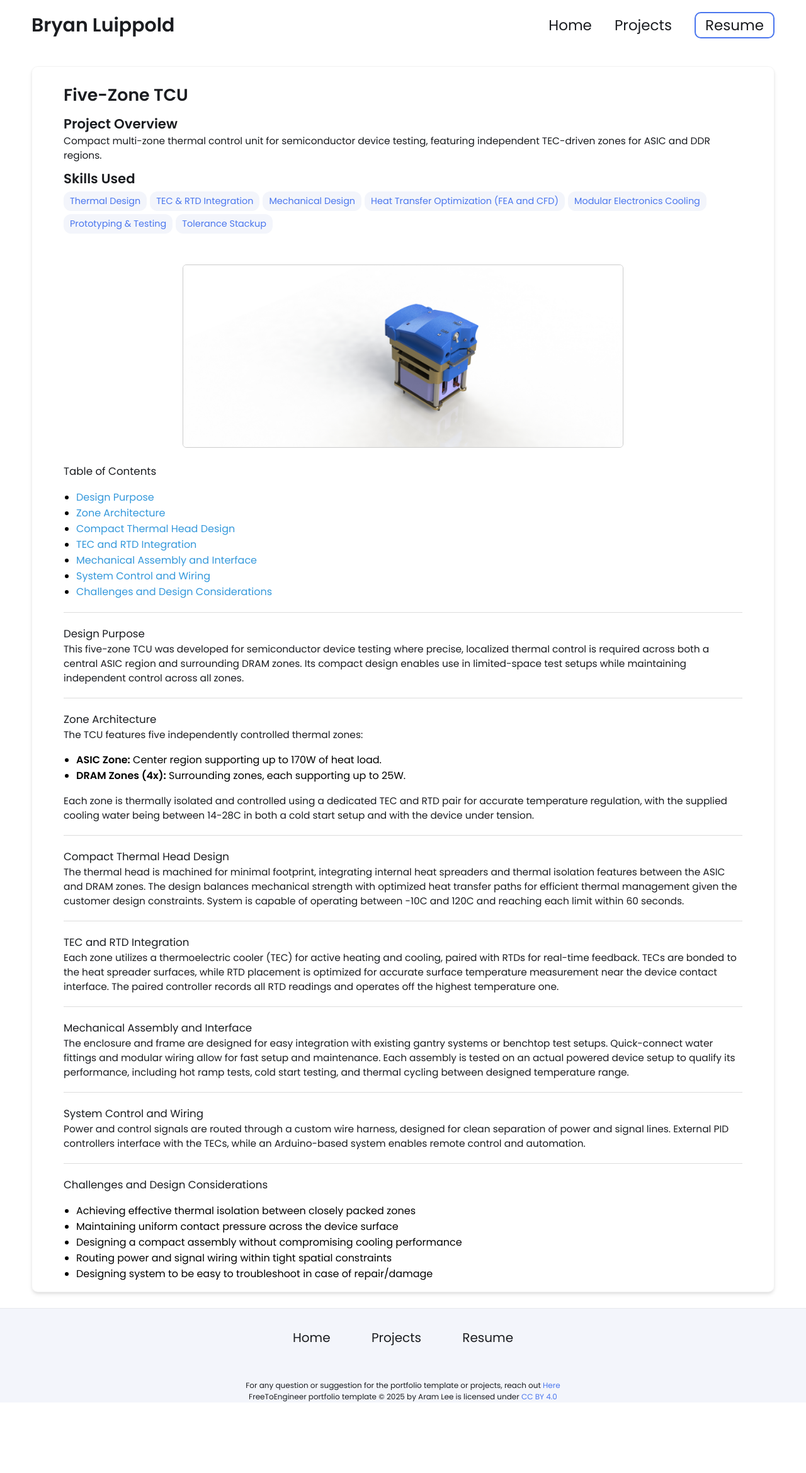
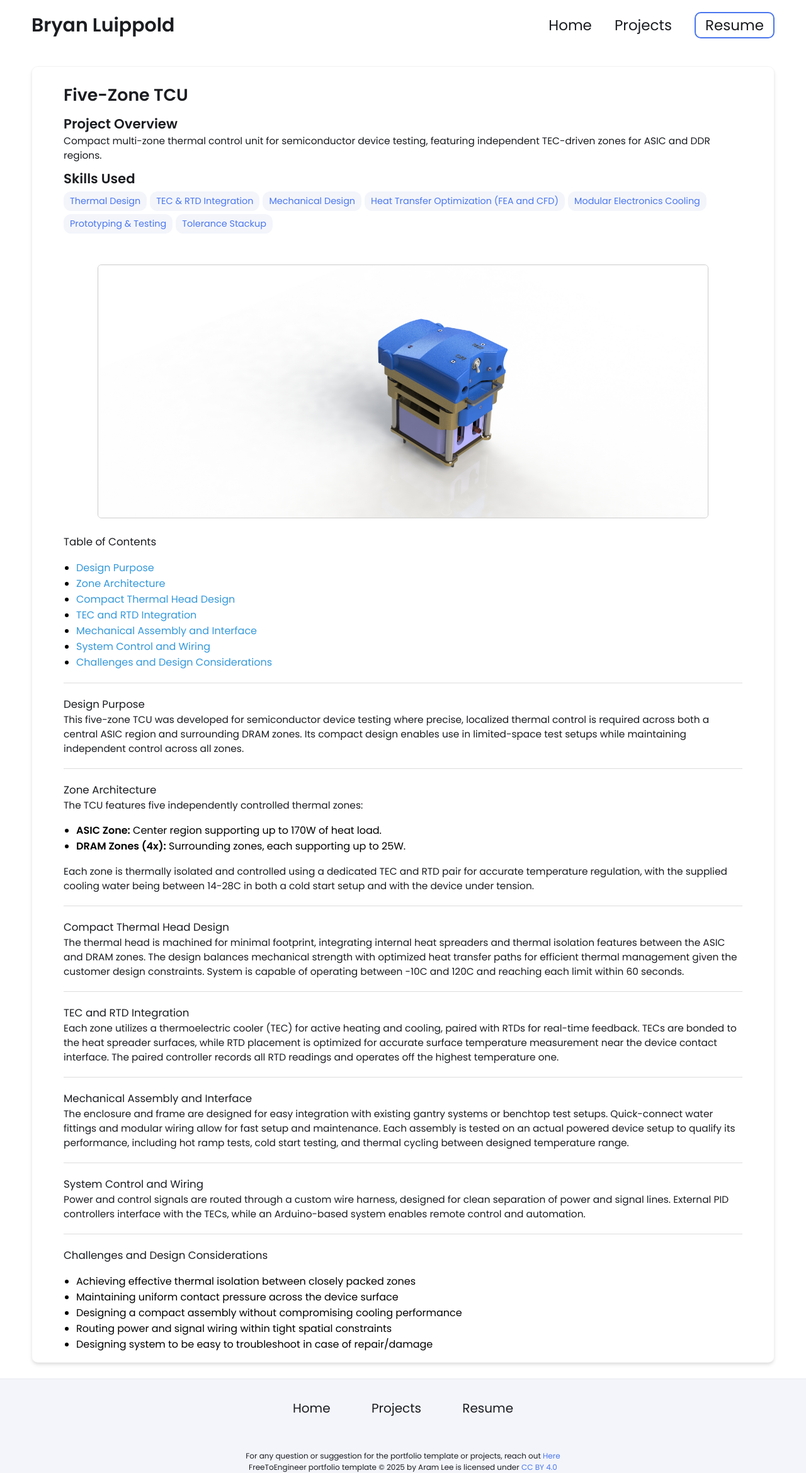
Before and after one commit to bluippold/bluippold.github.io, a Jekyll site: the page built from _projects/TCU2/index.md, in a window 1280 px wide. Shown: the whole page at 63% size. Built offline with Jekyll 4.4.1, drawn with Linux system fonts in a browser that asks for light colours; before the commit the page ends 2227 px from its top, so only the background shows below that.

Commit message:
Update index.md

```diff
--- a/_projects/TCU2/index.md
+++ b/_projects/TCU2/index.md
@@ -12,7 +12,8 @@
   - Tolerance Stackup
 ---
 
-<img src="/_projects/TCU2/TCU2.JPG" alt="Five-zone TCU Render" width="700" style="display: block; margin: 1.5rem auto; border: 1px solid #ccc; border-radius: 6px;" />
+<img src="/_projects/TCU2/TCU2.JPG" alt="Five-zone TCU" class="centered-image" />
+
 
 ### Table of Contents
 - [Design Purpose](#design-purpose)
```
